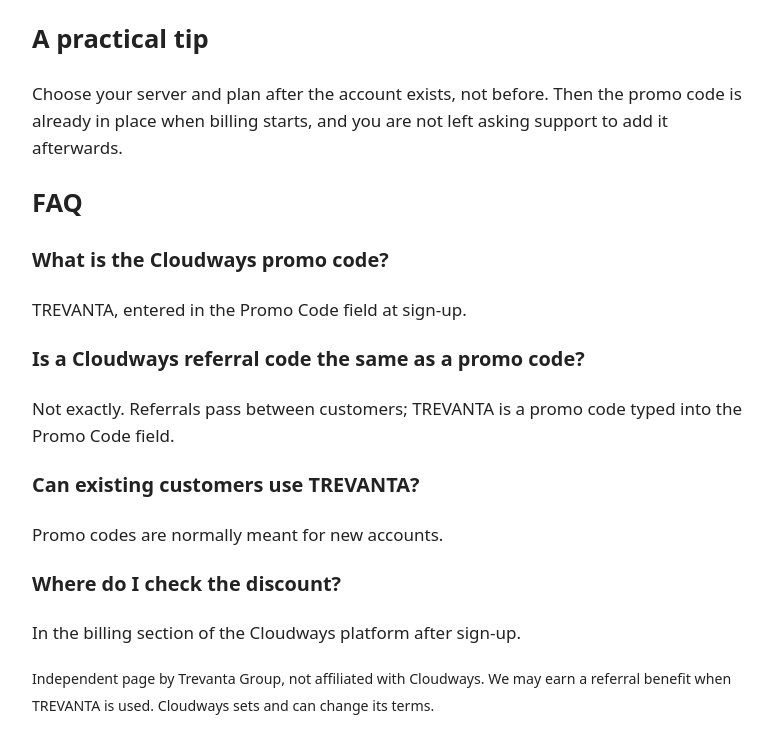
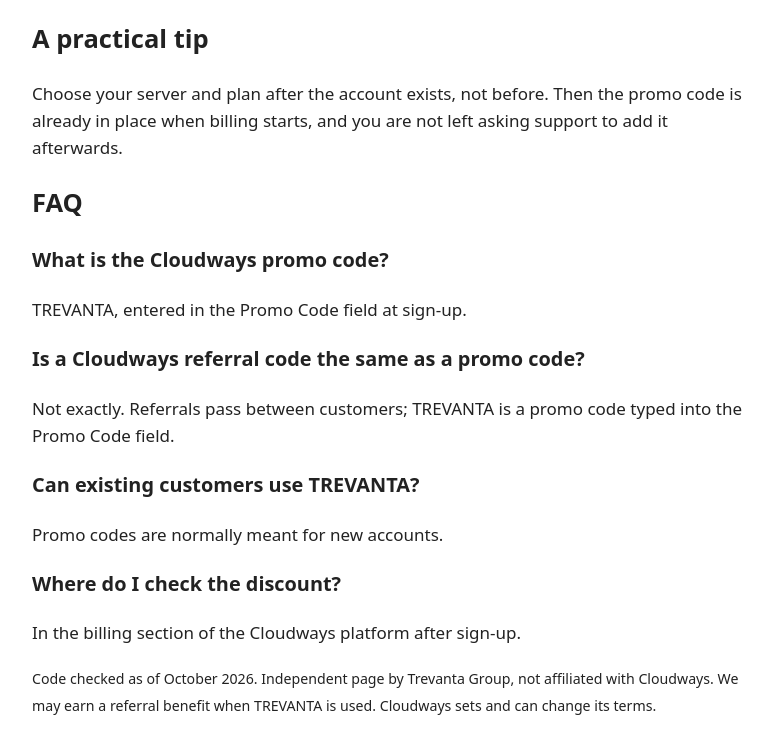
Before and after one commit to trevanta-codes/cloudways-promo-code, a plain HTML site: page index.html in a window 1280 px wide. Shown: the part 1079-1829 px from the top of the page, without its empty margins (248-1021 px from the left). Drawn offline with Linux system fonts and the light colour scheme.

Commit message:
Add as-of date / age note

```diff
--- a/index.html
+++ b/index.html
@@ -30,5 +30,5 @@
 <p>Promo codes are normally meant for new accounts.</p>
 <h3>Where do I check the discount?</h3>
 <p>In the billing section of the Cloudways platform after sign-up.</p>
-<p><small>Independent page by Trevanta Group, not affiliated with Cloudways. We may earn a referral benefit when TREVANTA is used. Cloudways sets and can change its terms.</small></p>
+<p><small>Code checked as of October 2026. Independent page by Trevanta Group, not affiliated with Cloudways. We may earn a referral benefit when TREVANTA is used. Cloudways sets and can change its terms.</small></p>
 </body></html>
```
